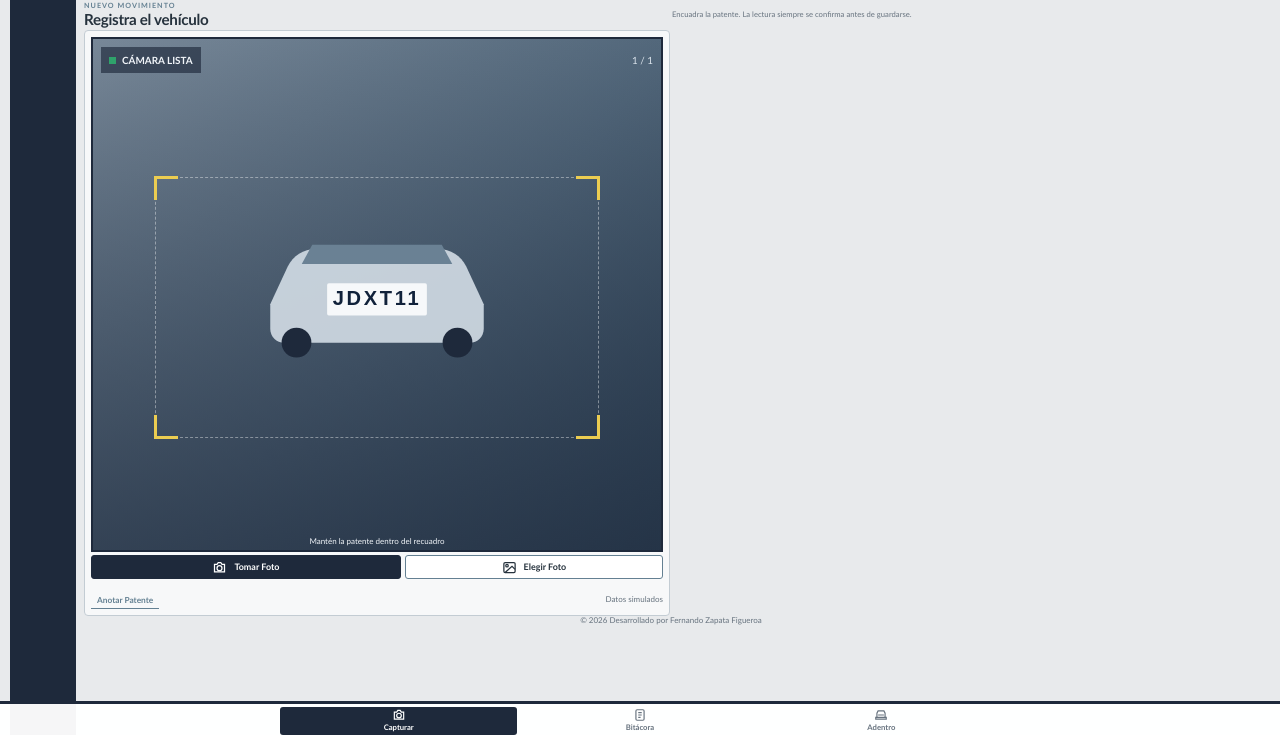
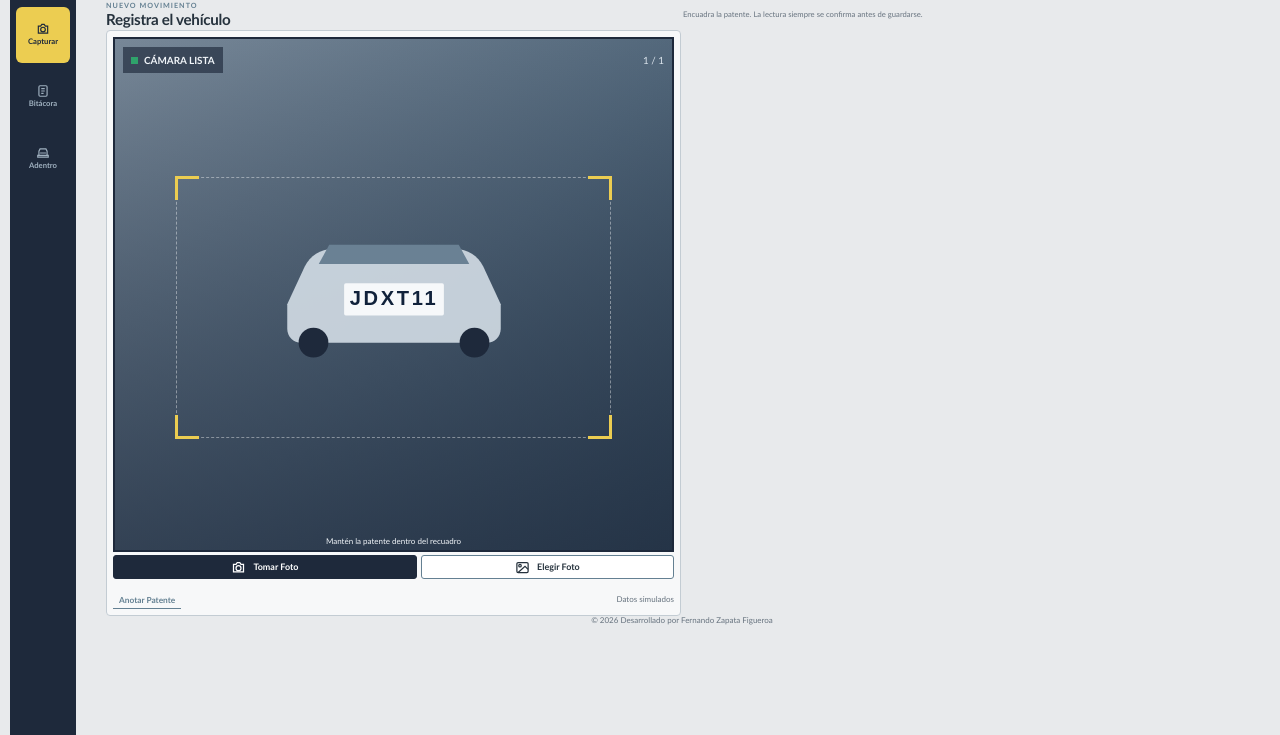
Before and after one commit to Kirytho/prototipo-patente-mobile, a plain HTML site: page variante-consola.html in a window 1280 px wide. Shown: the part 65-800 px from the top of the page. Drawn offline with Linux system fonts and the light colour scheme.

Commit message:
Restore left rail menu in Consola and remove its bottom bar

```diff
--- a/horizontal.css
+++ b/horizontal.css
@@ -4,6 +4,7 @@ h1 { line-height: 1.25 !important; padding-bottom: 1px !important; }
 @media (orientation: portrait) {
   /* El texto más alto no debe empujar la página: el visor cede altura. */
   .camera-shell { max-height: 26dvh !important; }
+  .app:has(.rail) .camera-shell { max-height: 23dvh !important; }
 }
 .brand-copy strong {
   overflow: visible !important;
@@ -16,8 +17,25 @@ h1 { line-height: 1.25 !important; padding-bottom: 1px !important; }
   white-space: normal !important;
 }
 
-/* Menú único: la variante Consola no repite botones abajo y a la izquierda. */
+/* Consola lateral: el menú vive en el rail izquierdo (era la intención del
+   diseño), así que se oculta la barra inferior y se ensancha la franja. */
 .rail .nav-button { display: none !important; }
+.app:has(.rail) .rail .nav-button {
+  display: flex !important;
+  width: 100% !important;
+  min-height: 56px !important;
+}
+.app:has(.rail) ~ .bottom-nav { display: none !important; }
+.app:has(.rail) ~ .toast { bottom: 16px !important; }
+.app:has(.rail) {
+  padding-bottom: 12px !important;
+  height: 100dvh !important;
+  max-height: 100dvh !important;
+  overflow: hidden !important;
+}
+@media (orientation: portrait) {
+  .app:has(.rail) { grid-template-columns: 72px minmax(0, 1fr) !important; }
+}
 
 /* Layout a pantalla fija para horizontal / pantallas bajas.
    Se carga después del <style> de cada variante para poder sobreescribirlo.
@@ -51,7 +69,7 @@ h1 { line-height: 1.25 !important; padding-bottom: 1px !important; }
   /* La variante Consola tiene rail + contenido: ahí el flex va en .content. */
   .app:has(.rail) {
     display: grid !important;
-    grid-template-columns: 54px minmax(0, 1fr) !important;
+    grid-template-columns: 76px minmax(0, 1fr) !important;
     gap: 8px;
   }
   .app:has(.rail) .content {
--- a/variante-consola.html
+++ b/variante-consola.html
@@ -147,7 +147,7 @@ dialog::backdrop{background:rgb(30 41 59 / 60%)}
 }
 @media (prefers-reduced-motion:reduce){*,*::before,*::after{animation-duration:.01ms!important;transition-duration:.01ms!important}}
 </style>
-<link rel="stylesheet" href="horizontal.css?v=18">
+<link rel="stylesheet" href="horizontal.css?v=21">
 <script src="responsive.js" defer></script>
 </head>
 <body data-reading-mode="split">
```
